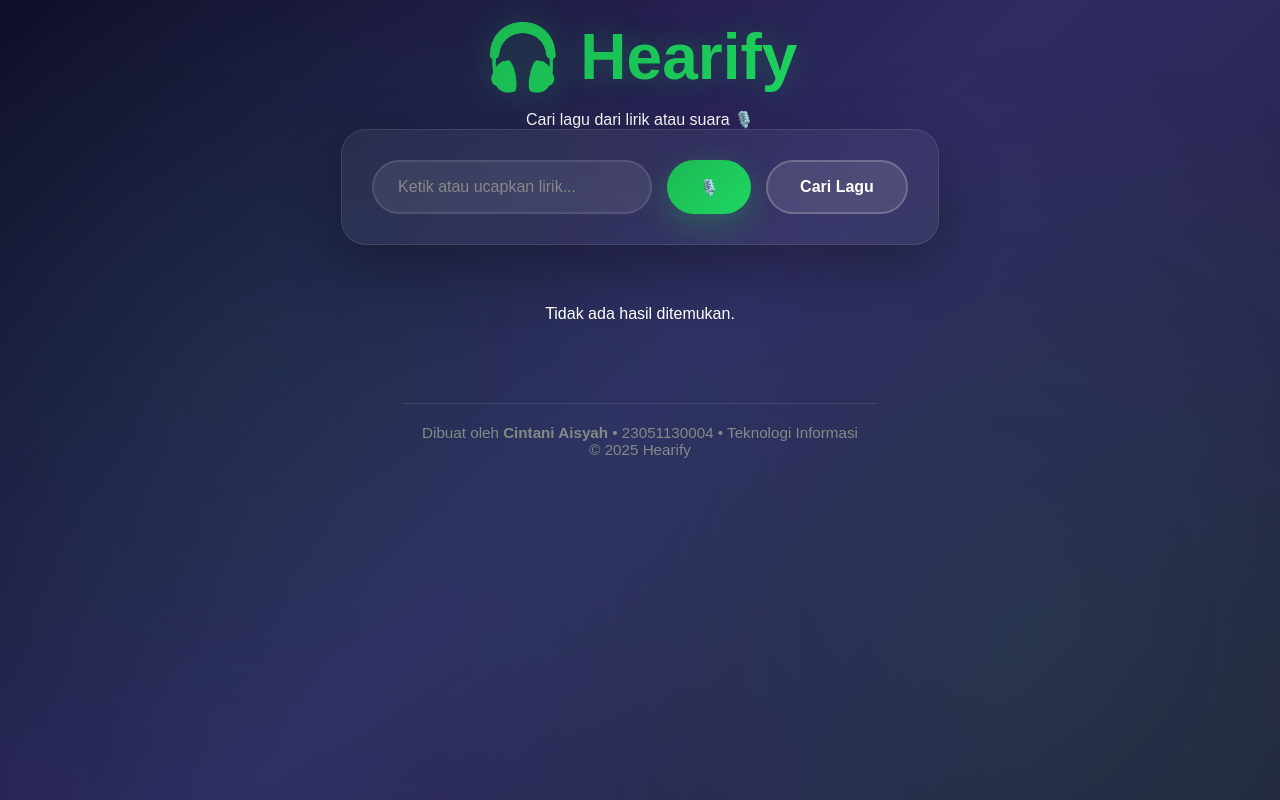
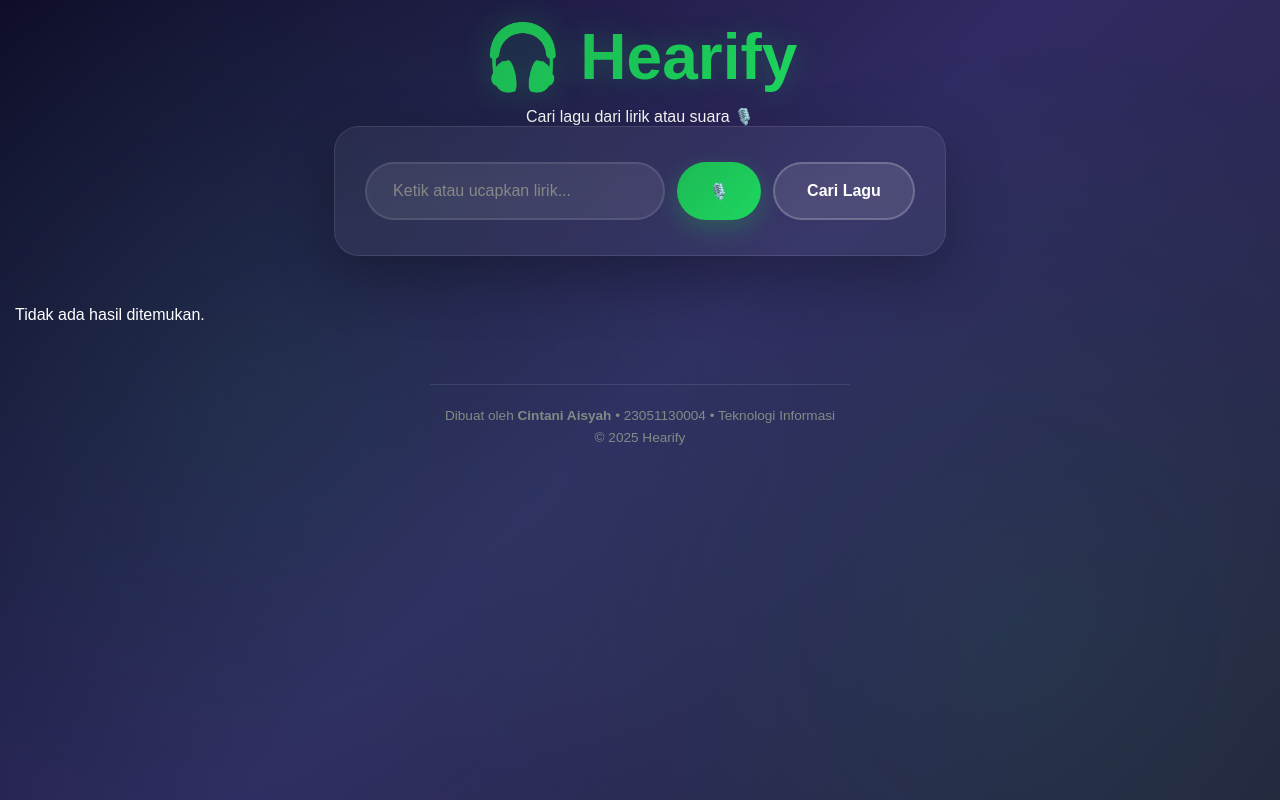
Before and after one commit to cintaniaisyah19/hearify, a Flask app: page / in a window 1280 px wide. Run offline with Flask 3, Linux system fonts and the light colour scheme.

Commit message:
Update style.css

```diff
--- a/static/style.css
+++ b/static/style.css
@@ -12,7 +12,7 @@
   display: flex;
   flex-direction: column;
   align-items: center;
-  padding: 20px;
+  padding: 20px 15px;
   position: relative;
   overflow-x: hidden;
 }
@@ -57,39 +57,43 @@
 }
 
 h1 {
-  font-size: 4rem;
+  font-size: 3rem;
   font-weight: 700;
   background: linear-gradient(135deg, #1db954, #1ed760);
   -webkit-background-clip: text;
   -webkit-text-fill-color: transparent;
   background-clip: text;
-  margin-bottom: 15px;
+  margin-bottom: 12px;
   display: flex;
   align-items: center;
   justify-content: center;
-  gap: 15px;
+  gap: 12px;
   text-shadow: 0 0 30px rgba(29, 185, 84, 0.3);
 }
 
 .subtitle {
-  font-size: 1.3rem;
+  font-size: 1.1rem;
   color: #b3b3b3;
   font-weight: 300;
+  line-height: 1.5;
 }
 
 /* ---------- FORM ---------- */
 form {
   display: flex;
-  gap: 15px;
+  gap: 12px;
   justify-content: center;
+  align-items: stretch;
   flex-wrap: wrap;
   background: rgba(255, 255, 255, 0.05);
-  padding: 30px;
+  padding: 25px 20px;
   border-radius: 25px;
   backdrop-filter: blur(20px);
   border: 1px solid rgba(255, 255, 255, 0.1);
   box-shadow: 0 20px 60px rgba(0, 0, 0, 0.3);
   animation: fadeInUp 0.8s ease 0.2s both;
+  max-width: 100%;
+  margin: 0 auto;
 }
 
 @keyframes fadeInUp {
@@ -105,13 +109,14 @@
 
 input[type="text"] {
   flex: 1;
-  min-width: 280px;
-  padding: 16px 24px;
+  min-width: 200px;
+  width: 100%;
+  padding: 16px 20px;
   border-radius: 50px;
   border: 2px solid rgba(255, 255, 255, 0.1);
   background: rgba(255, 255, 255, 0.08);
   color: #fff;
-  font-size: 16px;
+  font-size: 15px;
   font-family: inherit;
   transition: all 0.3s ease;
   outline: none;
@@ -125,20 +130,27 @@
   border-color: #1db954;
   background: rgba(255, 255, 255, 0.12);
   box-shadow: 0 0 20px rgba(29, 185, 84, 0.2);
-  transform: translateY(-2px);
+}
+
+.button-group {
+  display: flex;
+  gap: 10px;
+  width: 100%;
 }
 
 button {
-  padding: 16px 32px;
+  flex: 1;
+  padding: 16px 24px;
   border-radius: 50px;
   border: none;
   cursor: pointer;
-  font-size: 16px;
+  font-size: 15px;
   font-weight: 600;
   font-family: inherit;
   transition: all 0.3s ease;
   position: relative;
   overflow: hidden;
+  white-space: nowrap;
 }
 
 button::before {
@@ -162,16 +174,15 @@
 #mic-btn {
   background: linear-gradient(135deg, #1db954, #1ed760);
   color: white;
-  box-shadow: 0 10px 30px rgba(29, 185, 84, 0.3);
-}
-
-#mic-btn:hover {
-  transform: translateY(-3px);
-  box-shadow: 0 15px 40px rgba(29, 185, 84, 0.4);
+  box-shadow: 0 8px 25px rgba(29, 185, 84, 0.3);
+  display: flex;
+  align-items: center;
+  justify-content: center;
+  gap: 8px;
 }
 
 #mic-btn:active {
-  transform: translateY(-1px);
+  transform: scale(0.95);
 }
 
 button[type="submit"] {
@@ -180,17 +191,41 @@
   border: 2px solid rgba(255, 255, 255, 0.2);
 }
 
-button[type="submit"]:hover {
+button[type="submit"]:active {
   background: rgba(255, 255, 255, 0.15);
-  border-color: rgba(255, 255, 255, 0.3);
-  transform: translateY(-3px);
-  box-shadow: 0 10px 30px rgba(0, 0, 0, 0.2);
+  transform: scale(0.95);
+}
+
+/* ---------- HASIL SUARA ---------- */
+.voice-result {
+  text-align: center;
+  margin-top: 20px;
+  padding: 18px;
+  background: rgba(29, 185, 84, 0.1);
+  border: 1px solid rgba(29, 185, 84, 0.3);
+  border-radius: 20px;
+  backdrop-filter: blur(10px);
+  animation: fadeIn 0.5s ease;
+}
+
+.voice-result p {
+  font-size: 1rem;
+  color: #fff;
+  margin: 0;
+  line-height: 1.6;
+}
+
+.voice-result strong {
+  color: #1db954;
+  font-weight: 600;
+  font-size: 1.1rem;
 }
 
 /* ---------- RESULTS ---------- */
 .results {
-  margin-top: 60px;
+  margin-top: 50px;
   animation: fadeIn 0.8s ease 0.4s both;
+  width: 100%;
 }
 
 @keyframes fadeIn {
@@ -241,88 +276,88 @@
   }
 }
 
-.song-item:hover {
+.song-item:active {
   background: rgba(255, 255, 255, 0.08);
-  transform: translateX(10px);
   border-color: rgba(29, 185, 84, 0.3);
-  box-shadow: 0 10px 40px rgba(0, 0, 0, 0.3);
 }
 
 .song-info {
   display: flex;
   align-items: center;
-  gap: 20px;
-  flex: 1;
+  gap: 15px;
+  width: 100%;
 }
 
 .song-info img {
-  width: 80px;
-  height: 80px;
-  border-radius: 15px;
-  box-shadow: 0 8px 20px rgba(0, 0, 0, 0.4);
-  transition: transform 0.3s ease;
-}
-
-.song-item:hover .song-info img {
-  transform: scale(1.05) rotate(2deg);
+  width: 70px;
+  height: 70px;
+  border-radius: 12px;
+  box-shadow: 0 6px 15px rgba(0, 0, 0, 0.4);
+  flex-shrink: 0;
 }
 
 .song-details {
   flex: 1;
+  min-width: 0;
 }
 
 .song-details h3 {
-  font-size: 1.3rem;
+  font-size: 1.1rem;
   margin-bottom: 5px;
   color: #fff;
+  overflow: hidden;
+  text-overflow: ellipsis;
+  white-space: nowrap;
 }
 
 .song-details p {
   color: #b3b3b3;
-  font-size: 0.95rem;
+  font-size: 0.9rem;
+  overflow: hidden;
+  text-overflow: ellipsis;
+  white-space: nowrap;
 }
 
 .song-actions {
   display: flex;
-  align-items: center;
-  gap: 15px;
-  flex-wrap: wrap;
+  flex-direction: column;
+  gap: 12px;
+  width: 100%;
 }
 
 audio {
+  width: 100%;
   height: 40px;
   border-radius: 20px;
 }
 
-audio::-webkit-media-controls-panel {
-  background: rgba(255, 255, 255, 0.1);
-}
-
 .spotify-btn {
-  padding: 10px 24px;
+  padding: 12px 20px;
   background: linear-gradient(135deg, #1db954, #1ed760);
   color: white;
   text-decoration: none;
   border-radius: 25px;
   font-weight: 600;
   transition: all 0.3s ease;
-  display: inline-block;
+  display: block;
+  text-align: center;
   box-shadow: 0 5px 15px rgba(29, 185, 84, 0.3);
 }
 
-.spotify-btn:hover {
-  transform: translateY(-3px);
-  box-shadow: 0 8px 25px rgba(29, 185, 84, 0.4);
+.spotify-btn:active {
+  transform: scale(0.97);
+  box-shadow: 0 3px 10px rgba(29, 185, 84, 0.4);
 }
 
 /* ---------- FOOTER ---------- */
 footer {
-  margin-top: 80px;
+  margin-top: 60px;
   text-align: center;
   color: #888;
-  font-size: 0.95rem;
-  padding: 20px;
+  font-size: 0.85rem;
+  padding: 20px 15px;
   border-top: 1px solid rgba(255, 255, 255, 0.1);
+  line-height: 1.6;
 }
 
 footer a {
@@ -331,64 +366,101 @@
   font-weight: 600;
 }
 
-footer a:hover {
-  text-decoration: underline;
-}
-
 /* ---------- RESPONSIVE ---------- */
-@media (max-width: 768px) {
+@media (min-width: 768px) {
   h1 {
-    font-size: 2.5rem;
+    font-size: 4rem;
   }
 
   .subtitle {
-    font-size: 1.1rem;
+    font-size: 1.3rem;
   }
 
   form {
+    padding: 35px 30px;
+    flex-wrap: nowrap;
+  }
+
+  input[type="text"] {
+    min-width: 300px;
+    padding: 18px 26px;
+    font-size: 16px;
+  }
+
+  .button-group {
+    width: auto;
+  }
+
+  button {
+    flex: initial;
+    padding: 18px 32px;
+    font-size: 16px;
+  }
+
+  #mic-btn {
+    min-width: 60px;
+  }
+
+  .song-item {
+    flex-direction: row;
+    align-items: center;
     padding: 20px;
   }
 
-  input[type="text"] {
-    width: 100%;
-    min-width: auto;
-  }
-
-  .song-item {
-    flex-direction: column;
-    text-align: center;
+  .song-item:hover {
+    background: rgba(255, 255, 255, 0.08);
+    transform: translateX(10px);
+    box-shadow: 0 10px 40px rgba(0, 0, 0, 0.3);
   }
 
   .song-info {
-    flex-direction: column;
-    text-align: center;
+    flex: 1;
+  }
+
+  .song-info img {
+    width: 80px;
+    height: 80px;
+  }
+
+  .song-details h3 {
+    font-size: 1.3rem;
+  }
+
+  .song-details p {
+    font-size: 0.95rem;
   }
 
   .song-actions {
-    justify-content: center;
-    width: 100%;
+    flex-direction: row;
+    align-items: center;
+    width: auto;
   }
 
   audio {
-    width: 100%;
+    width: 250px;
+  }
+
+  .spotify-btn {
+    padding: 10px 24px;
+    width: auto;
   }
 }
 
-@media (max-width: 480px) {
+@media (max-width: 374px) {
   h1 {
-    font-size: 2rem;
+    font-size: 2.2rem;
+  }
+
+  .subtitle {
+    font-size: 0.95rem;
   }
 
   form {
-    padding: 15px;
+    padding: 20px 15px;
   }
 
   button {
-    width: 100%;
-  }
-
-  .song-info img {
-    width: 60px;
-    height: 60px;
+    font-size: 14px;
+    padding: 14px 20px;
   }
 }
```
Also changed, not shown: other parts of static/style.css (+11 -11 lines).
